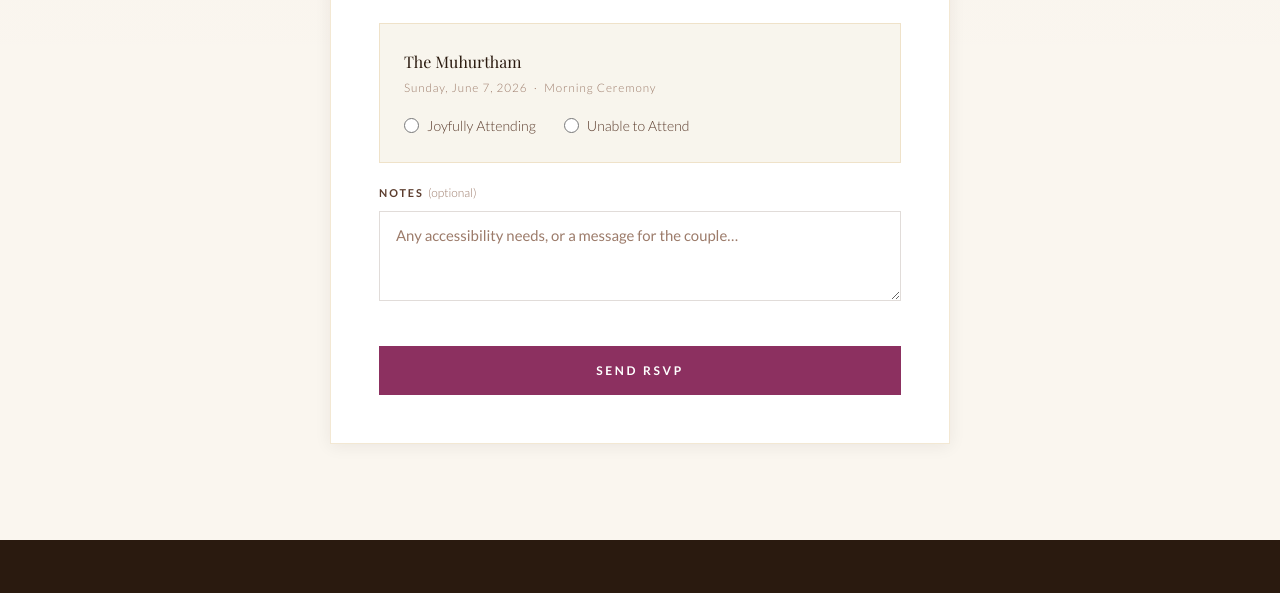
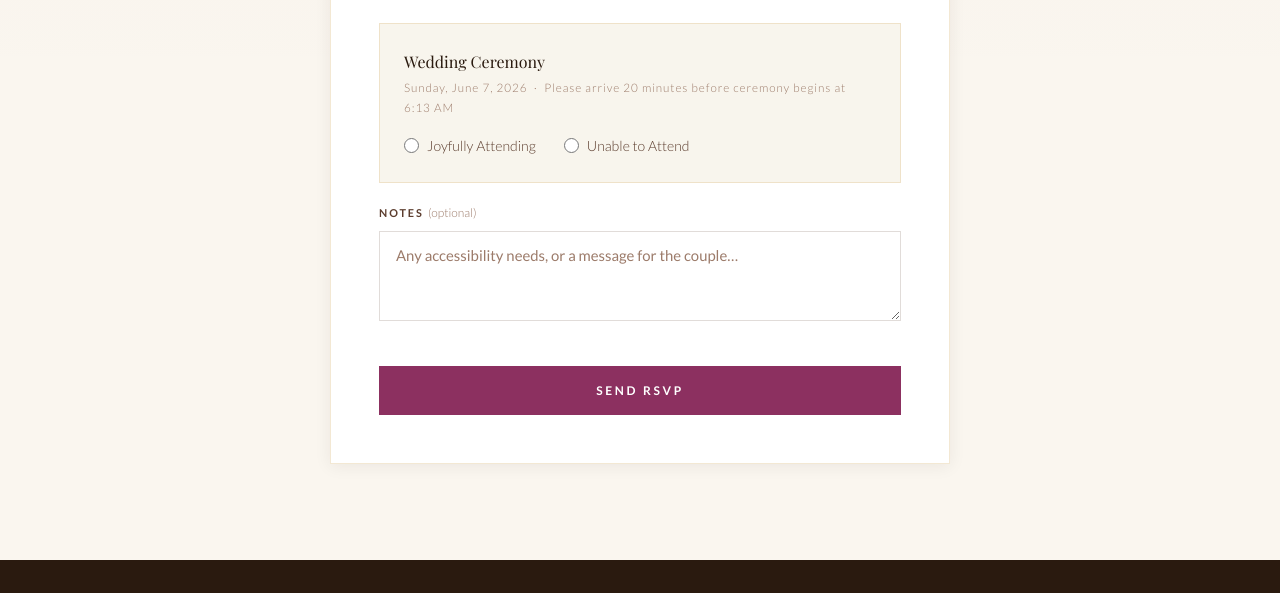
Before and after one commit to srivathsmannar/Wedding-Website, a website: page public/index.html in a window 1280 px wide. Shown: the part 4799-5392 px from the top of the page. Drawn offline with nearby package versions, Linux system fonts and the light colour scheme; a web font is replaced by a local one.

Commit message:
fix stripe checkout and card modal UX

```diff
--- a/public/index.html
+++ b/public/index.html
@@ -363,8 +363,8 @@
 
           <!-- Muhurtham -->
           <div class="event-block">
-            <p class="event-block-title">The Muhurtham</p>
-            <p class="event-block-time">Sunday, June 7, 2026 &nbsp;·&nbsp; Morning Ceremony</p>
+            <p class="event-block-title">Wedding Ceremony</p>
+            <p class="event-block-time">Sunday, June 7, 2026 &nbsp;·&nbsp; Please arrive 20 minutes before ceremony begins at 6:13 AM</p>
             <div class="radio-group">
               <label class="radio-label">
                 <input type="radio" name="muhurtham" value="yes" id="muh-yes" />
```
